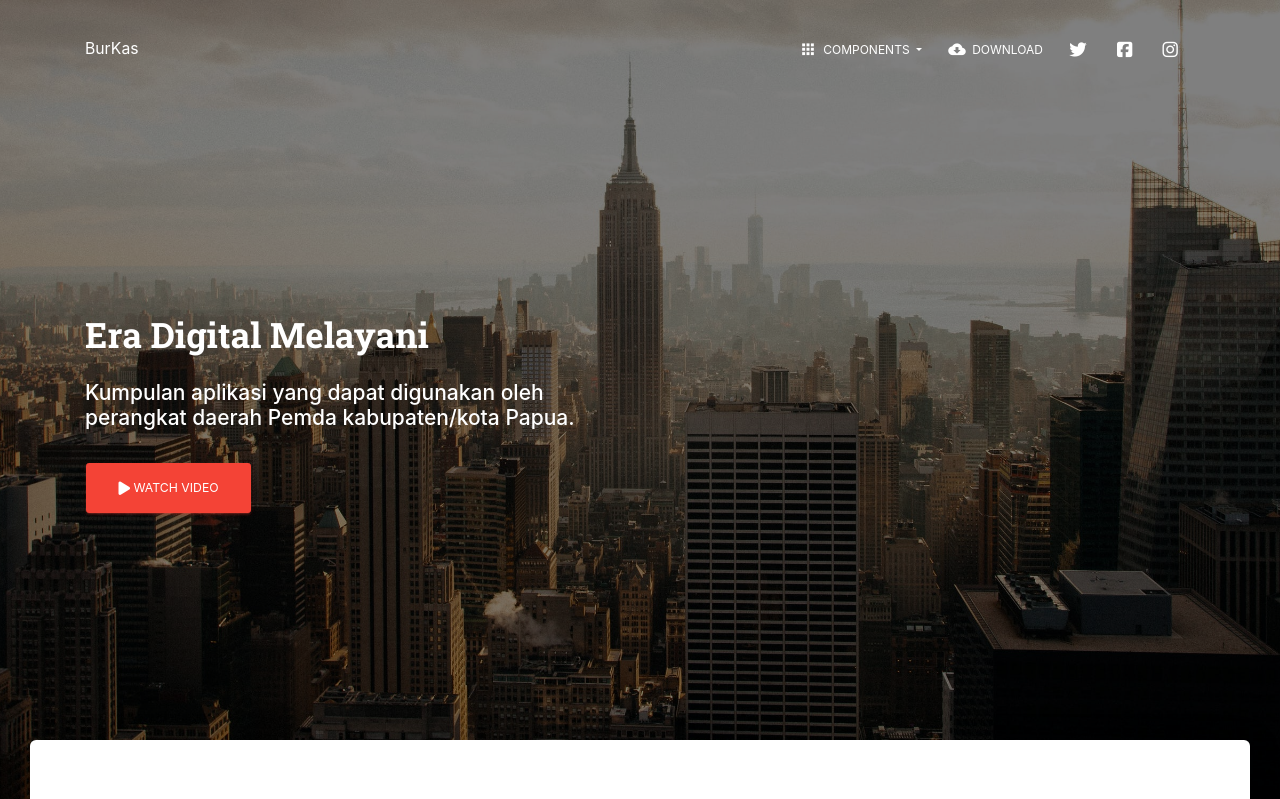
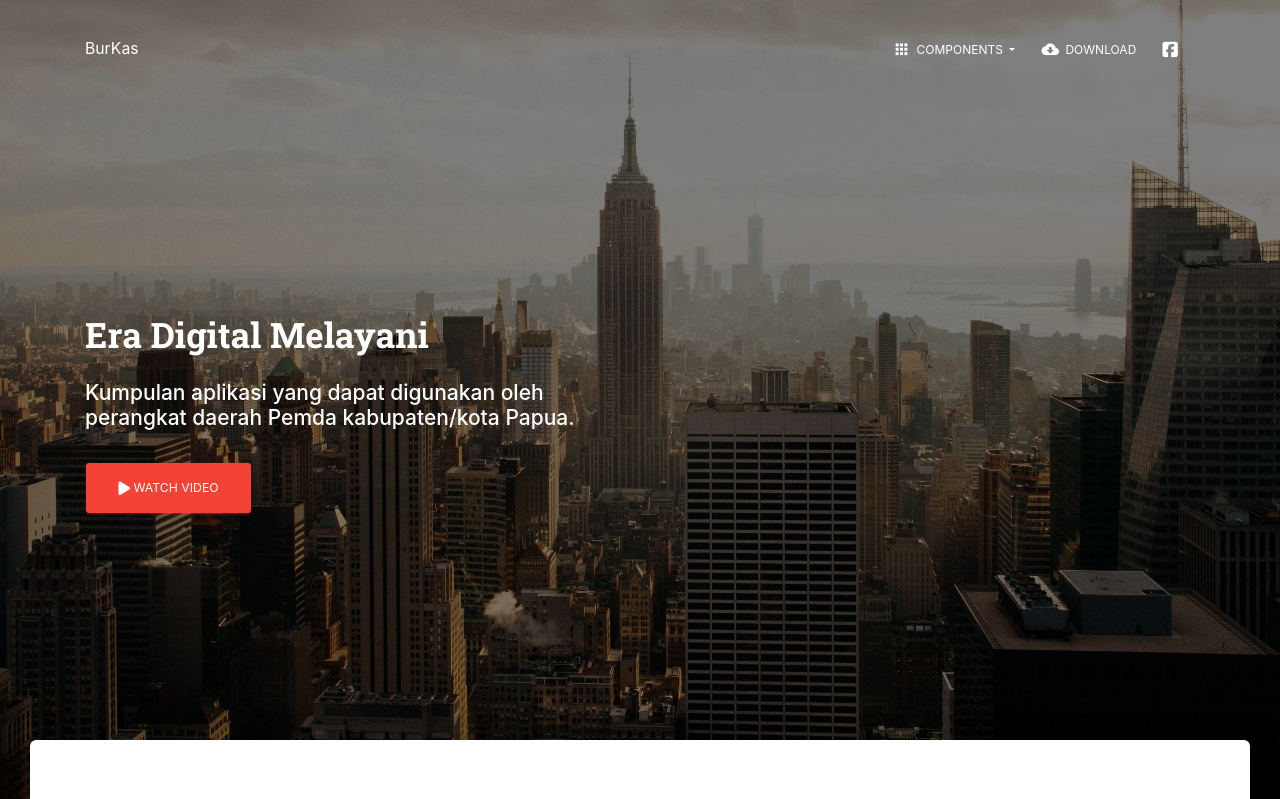
Before and after one commit to Ekhel/BLOG-BURKAS, a Django app: page / in a window 1280 px wide. Shown: the top 799 px of the page. Run offline with Django 3.2, Linux system fonts and the light colour scheme; data that the repository does not hold is empty; some libraries are stand-ins or nearby versions.

Commit message:
templates

```diff
--- a/blog/templates/base_site.html
+++ b/blog/templates/base_site.html
@@ -39,11 +39,9 @@
               <i class="material-icons">apps</i> Components
             </a>
             <div class="dropdown-menu dropdown-with-icons">
-              <a href="../index.html" class="dropdown-item">
-                <i class="material-icons">layers</i> All Components
-              </a>
+
               <a href="https://demos.creative-tim.com/material-kit/docs/2.1/getting-started/introduction.html" class="dropdown-item">
-                <i class="material-icons">content_paste</i> Documentation
+                <i class="material-icons">content_paste</i> Dokumentasi
               </a>
             </div>
           </li>
@@ -52,21 +50,13 @@
               <i class="material-icons">cloud_download</i> Download
             </a>
           </li>
-          <li class="nav-item">
-            <a class="nav-link" rel="tooltip" title="" data-placement="bottom" href="https://twitter.com/CreativeTim" target="_blank" data-original-title="Follow us on Twitter">
-              <i class="fa fa-twitter"></i>
-            </a>
-          </li>
+
           <li class="nav-item">
             <a class="nav-link" rel="tooltip" title="" data-placement="bottom" href="https://www.facebook.com/CreativeTim" target="_blank" data-original-title="Like us on Facebook">
               <i class="fa fa-facebook-square"></i>
             </a>
           </li>
-          <li class="nav-item">
-            <a class="nav-link" rel="tooltip" title="" data-placement="bottom" href="https://www.instagram.com/CreativeTimOfficial" target="_blank" data-original-title="Follow us on Instagram">
-              <i class="fa fa-instagram"></i>
-            </a>
-          </li>
+
         </ul>
       </div>
     </div>
```
